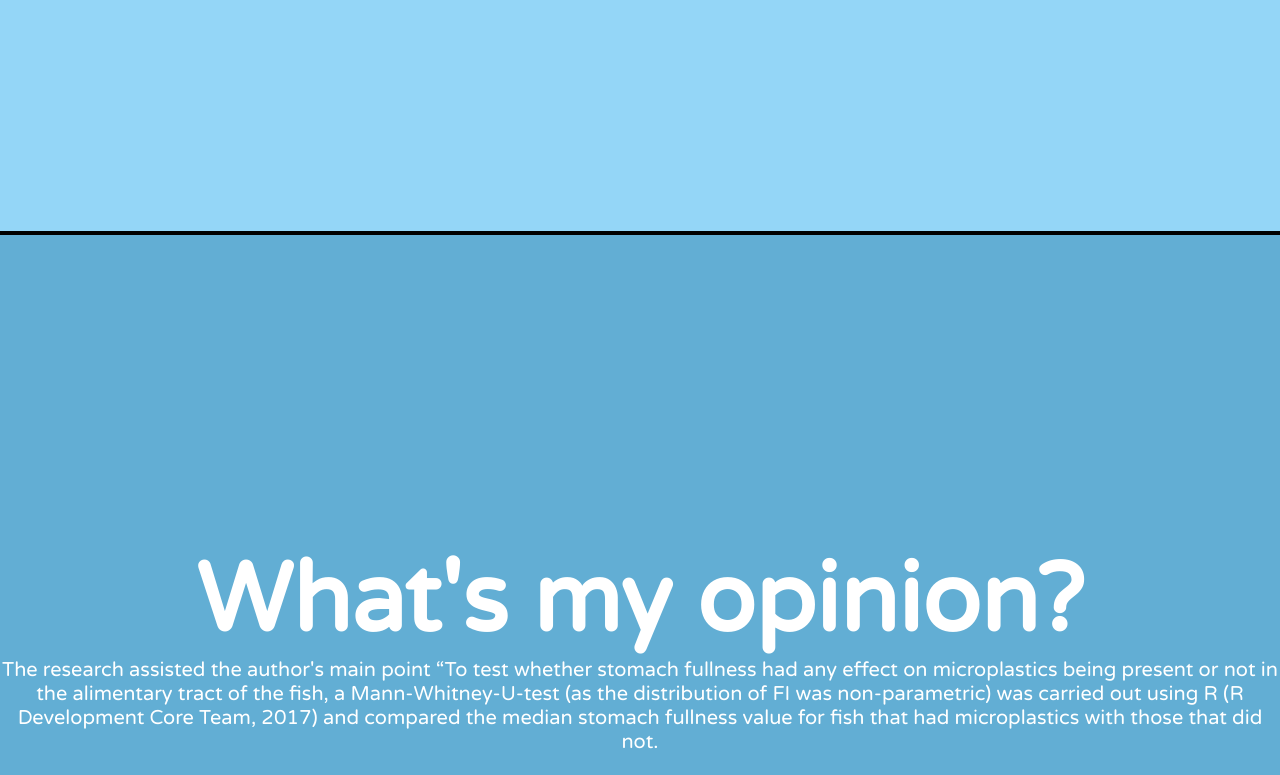
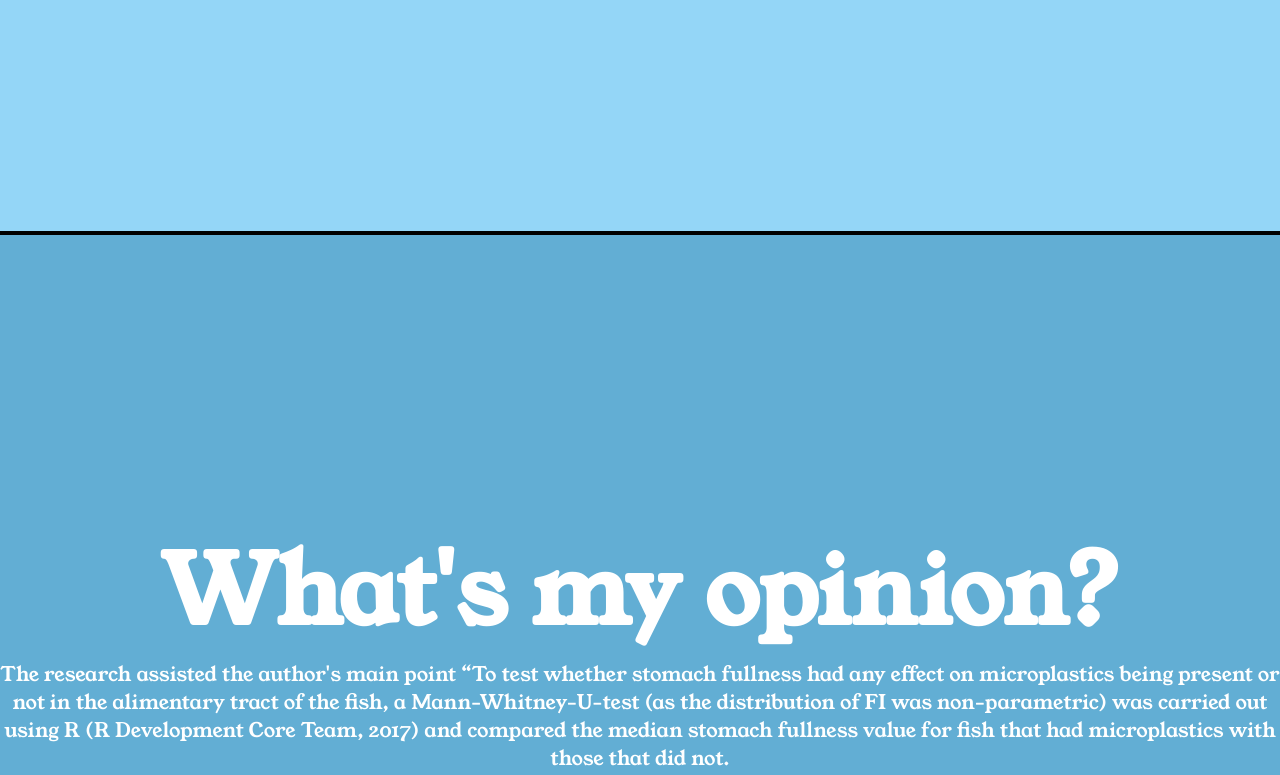
Before and after one commit to EvelynG02/pollution, a plain HTML site: page index.html in a window 1280 px wide. Shown: the part 565-1340 px from the top of the page. Drawn offline with Linux system fonts and the light colour scheme.

Commit message:
Update style.css

```diff
--- a/style.css
+++ b/style.css
@@ -1,4 +1,4 @@
-@import url('https://fonts.googleapis.com/css2?family=Varela+Round&display=swap');
+@import url('https://fonts.googleapis.com/css?family=Young+Serif');
 
 :root {
 	--black: #373737;
@@ -21,7 +21,7 @@ body {
 	margin: 0;
 	padding: 0;
 	transition: all 0.5s ease 0s;
-	font-family: 'Varela Round', cursive;
+	font-family: 'Young Serif', sans-serif;
 }
 
 body:after {
```
